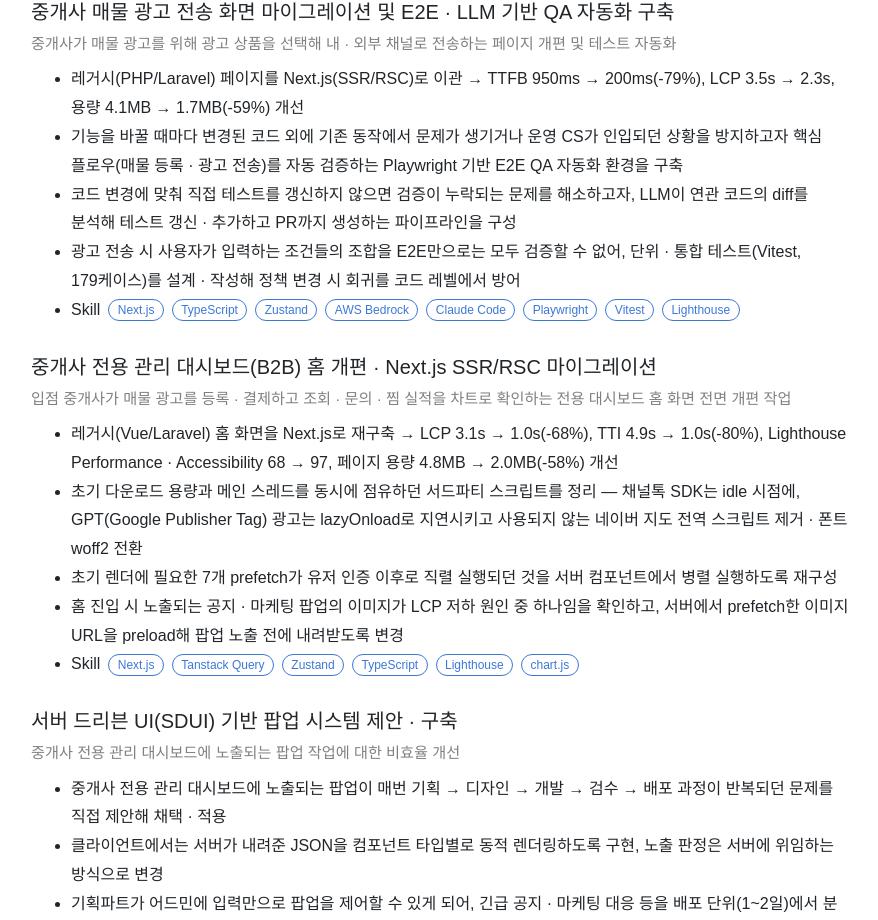
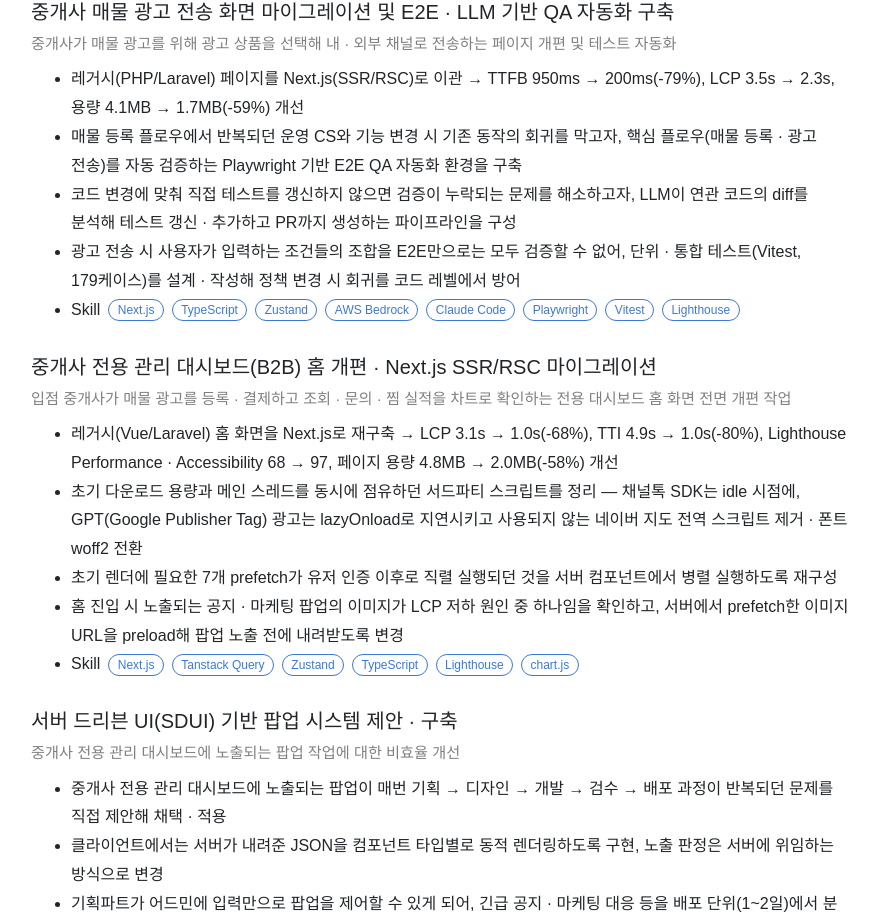
Before and after one commit to kwonjihyeon-dev/kwonjihyeon-dev.github.io, a Next.js app: page / in a window 1280 px wide. Shown: the part 1159-2079 px from the top of the page, without its empty margins (339-1217 px from the left). Built offline with nearby package versions, Linux system fonts and the light colour scheme; a web font is replaced by a local one.

Commit message:
update: resume - 광고 전송 E2E 도입 배경을 매물 등록 CS · 회귀 방지로 정정

```diff
--- a/payload/experience.ts
+++ b/payload/experience.ts
@@ -25,7 +25,7 @@ const experience: IExperience.Payload = {
             '중개사가 매물 광고를 위해 광고 상품을 선택해 내 · 외부 채널로 전송하는 페이지 개편 및 테스트 자동화',
           descriptions: [
             '레거시(PHP/Laravel) 페이지를 Next.js(SSR/RSC)로 이관 → **TTFB 950ms → 200ms(-79%), LCP 3.5s → 2.3s, 용량 4.1MB → 1.7MB(-59%)** 개선',
-            '기능을 바꿀 때마다 변경된 코드 외에 기존 동작에서 문제가 생기거나 운영 CS가 인입되던 상황을 방지하고자 **핵심 플로우(매물 등록 · 광고 전송)를 자동 검증하는 Playwright 기반 E2E QA 자동화 환경을 구축**',
+            '매물 등록 플로우에서 반복되던 운영 CS와 기능 변경 시 기존 동작의 회귀를 막고자, **핵심 플로우(매물 등록 · 광고 전송)를 자동 검증하는 Playwright 기반 E2E QA 자동화 환경을 구축**',
             '코드 변경에 맞춰 직접 테스트를 갱신하지 않으면 검증이 누락되는 문제를 해소하고자, **LLM이 연관 코드의 diff를 분석해 테스트 갱신 · 추가하고 PR까지 생성**하는 파이프라인을 구성',
             '광고 전송 시 사용자가 입력하는 조건들의 조합을 E2E만으로는 모두 검증할 수 없어, **단위 · 통합 테스트(Vitest, 179케이스)를 설계 · 작성**해 정책 변경 시 회귀를 코드 레벨에서 방어',
           ],
```
Also changed, not shown: 2 other files (tests, documents, lock files or other folders).
